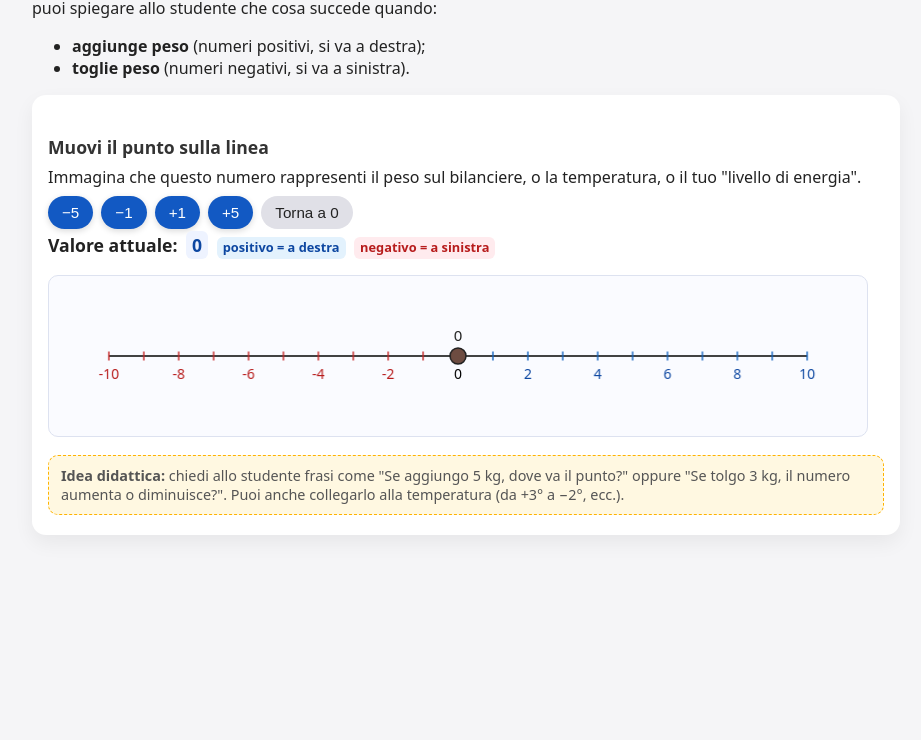
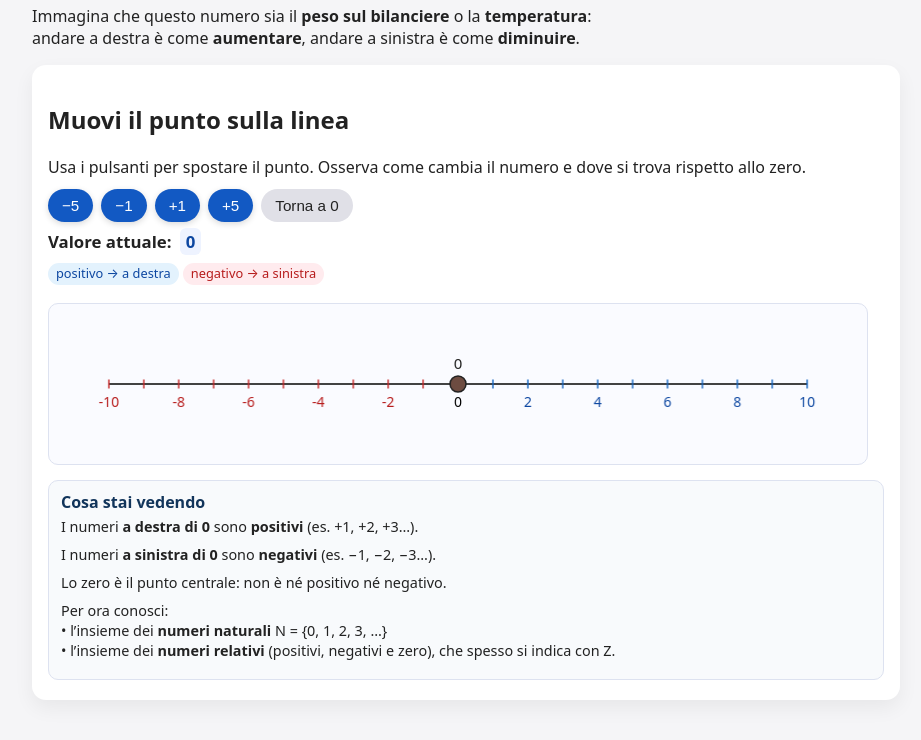
Before and after one commit to claudiosfr/smartymaths, a plain HTML site: page numeri_relativi_linea_numeri.html in a window 1280 px wide. Shown: the part 106-846 px from the top of the page, without its empty margins (174-1095 px from the left). Before the commit the page ends 800 px from the top, so only its background shows below. Drawn offline with Linux system fonts and the light colour scheme.

Commit message:
Revise interactive number line for natural and negative numbers
Updated the interactive number line to include natural and negative numbers, enhancing the educational tool.

```diff
--- a/numeri_relativi_linea_numeri.html
+++ b/numeri_relativi_linea_numeri.html
@@ -2,7 +2,8 @@
 <html lang="it">
 <head>
   <meta charset="UTF-8" />
-  <title>Linea dei numeri interattiva</title>
+  <title>Numeri naturali e numeri negativi</title>
+  <meta name="viewport" content="width=device-width, initial-scale=1" />
   <style>
     * {
       box-sizing: border-box;
@@ -30,15 +31,8 @@
       color: #12355b;
     }
 
-    h2 {
-      font-size: 1.1rem;
-      margin-top: 1.4rem;
-      margin-bottom: 0.4rem;
-      color: #333;
-    }
-
     p {
-      margin: 0.25rem 0 0.4rem;
+      margin: 0.25rem 0 0.5rem;
       line-height: 1.4;
     }
 
@@ -54,7 +48,7 @@
       display: flex;
       flex-wrap: wrap;
       gap: 8px;
-      margin: 8px 0 4px;
+      margin: 10px 0 8px;
       align-items: center;
     }
 
@@ -88,7 +82,7 @@
     }
 
     .current-value {
-      font-size: 1.1rem;
+      font-size: 1.05rem;
       font-weight: 600;
       margin-top: 4px;
     }
@@ -111,16 +105,6 @@
       border: 1px solid #dde2f0;
     }
 
-    .note-docente {
-      margin-top: 0.8rem;
-      font-size: 0.9rem;
-      color: #555;
-      background: #fff8e1;
-      border-radius: 10px;
-      padding: 10px 12px;
-      border: 1px dashed #ffb300;
-    }
-
     .pill {
       display: inline-block;
       padding: 2px 8px;
@@ -139,6 +123,21 @@
       color: #b71c1c;
     }
 
+    .info-box {
+      margin-top: 10px;
+      font-size: 0.9rem;
+      background: #f8fafc;
+      border-radius: 10px;
+      padding: 10px 12px;
+      border: 1px solid #dde2f0;
+    }
+
+    .info-box h2 {
+      font-size: 1rem;
+      margin: 0 0 4px;
+      color: #12355b;
+    }
+
     @media (max-width: 600px) {
       h1 {
         font-size: 1.35rem;
@@ -155,20 +154,24 @@
 </head>
 <body>
   <div class="container">
-    <h1>Linea dei numeri interattiva</h1>
+    <h1>Numeri naturali e numeri negativi</h1>
     <p>
-      Questo strumento serve a far vedere come funzionano i numeri <strong>positivi</strong> e <strong>negativi</strong>.
-      Muovendo il pallino sulla linea puoi spiegare allo studente che cosa succede quando:
+      In questa attività puoi vedere come funzionano i numeri
+      <strong>positivi</strong> e <strong>negativi</strong> sulla linea dei numeri.
     </p>
-    <ul>
-      <li><strong>aggiunge peso</strong> (numeri positivi, si va a destra);</li>
-      <li><strong>toglie peso</strong> (numeri negativi, si va a sinistra).</li>
-    </ul>
+    <p>
+      Immagina che questo numero sia il <strong>peso sul bilanciere</strong>
+      o la <strong>temperatura</strong>:
+      <br />
+      andare a destra è come <strong>aumentare</strong>, andare a sinistra è come
+      <strong>diminuire</strong>.
+    </p>
 
     <div class="card">
       <h2>Muovi il punto sulla linea</h2>
       <p>
-        Immagina che questo numero rappresenti il peso sul bilanciere, o la temperatura, o il tuo "livello di energia".
+        Usa i pulsanti per spostare il punto. Osserva come cambia il numero
+        e dove si trova rispetto allo zero.
       </p>
 
       <div class="controls">
@@ -182,17 +185,35 @@
       <p class="current-value">
         Valore attuale:
         <span id="currentValue">0</span>
-        <span class="pill plus">positivo = a destra</span>
-        <span class="pill minus">negativo = a sinistra</span>
+      </p>
+      <p>
+        <span class="pill plus">positivo → a destra</span>
+        <span class="pill minus">negativo → a sinistra</span>
       </p>
 
       <canvas id="numberLine" width="820" height="160"></canvas>
 
-      <div class="note-docente">
-        <strong>Idea didattica:</strong> chiedi allo studente frasi come
-        "Se aggiungo 5 kg, dove va il punto?" oppure
-        "Se tolgo 3 kg, il numero aumenta o diminuisce?".
-        Puoi anche collegarlo alla temperatura (da +3° a −2°, ecc.).
+      <div class="info-box">
+        <h2>Cosa stai vedendo</h2>
+        <p>
+          I numeri <strong>a destra di 0</strong> sono
+          <strong>positivi</strong> (es. +1, +2, +3…).
+        </p>
+        <p>
+          I numeri <strong>a sinistra di 0</strong> sono
+          <strong>negativi</strong> (es. −1, −2, −3…).
+        </p>
+        <p>
+          Lo zero è il punto centrale: non è né positivo né negativo.
+        </p>
+        <p style="margin-top:8px;">
+          Per ora conosci:
+          <br />
+          • l’insieme dei <strong>numeri naturali</strong> N = {0, 1, 2, 3, …}
+          <br />
+          • l’insieme dei <strong>numeri relativi</strong>
+          (positivi, negativi e zero), che spesso si indica con Z.
+        </p>
       </div>
     </div>
   </div>
@@ -245,7 +266,7 @@
 
         ctx.lineWidth = n === 0 ? 2.2 : 1.4;
 
-        // Tacche verticali
+        // Tacca verticale
         ctx.beginPath();
         const tickHeight = n === 0 ? 14 : 9;
         ctx.moveTo(x, y - tickHeight / 2);
@@ -264,7 +285,8 @@
       const markerY = y;
 
       ctx.beginPath();
-      ctx.fillStyle = current < 0 ? "#e53935" : current > 0 ? "#1e88e5" : "#6d4c41";
+      ctx.fillStyle =
+        current < 0 ? "#e53935" : current > 0 ? "#1e88e5" : "#6d4c41";
       ctx.strokeStyle = "#212121";
       ctx.lineWidth = 1.5;
       ctx.arc(markerX, markerY, 8, 0, Math.PI * 2);
@@ -272,7 +294,8 @@
       ctx.stroke();
 
       // Valore sopra il punto
-      ctx.font = "15px system-ui, -apple-system, BlinkMacSystemFont, 'Segoe UI', sans-serif";
+      ctx.font =
+        "15px system-ui, -apple-system, BlinkMacSystemFont, 'Segoe UI', sans-serif";
       ctx.textAlign = "center";
       ctx.textBaseline = "bottom";
       ctx.fillStyle = "#212121";
```
